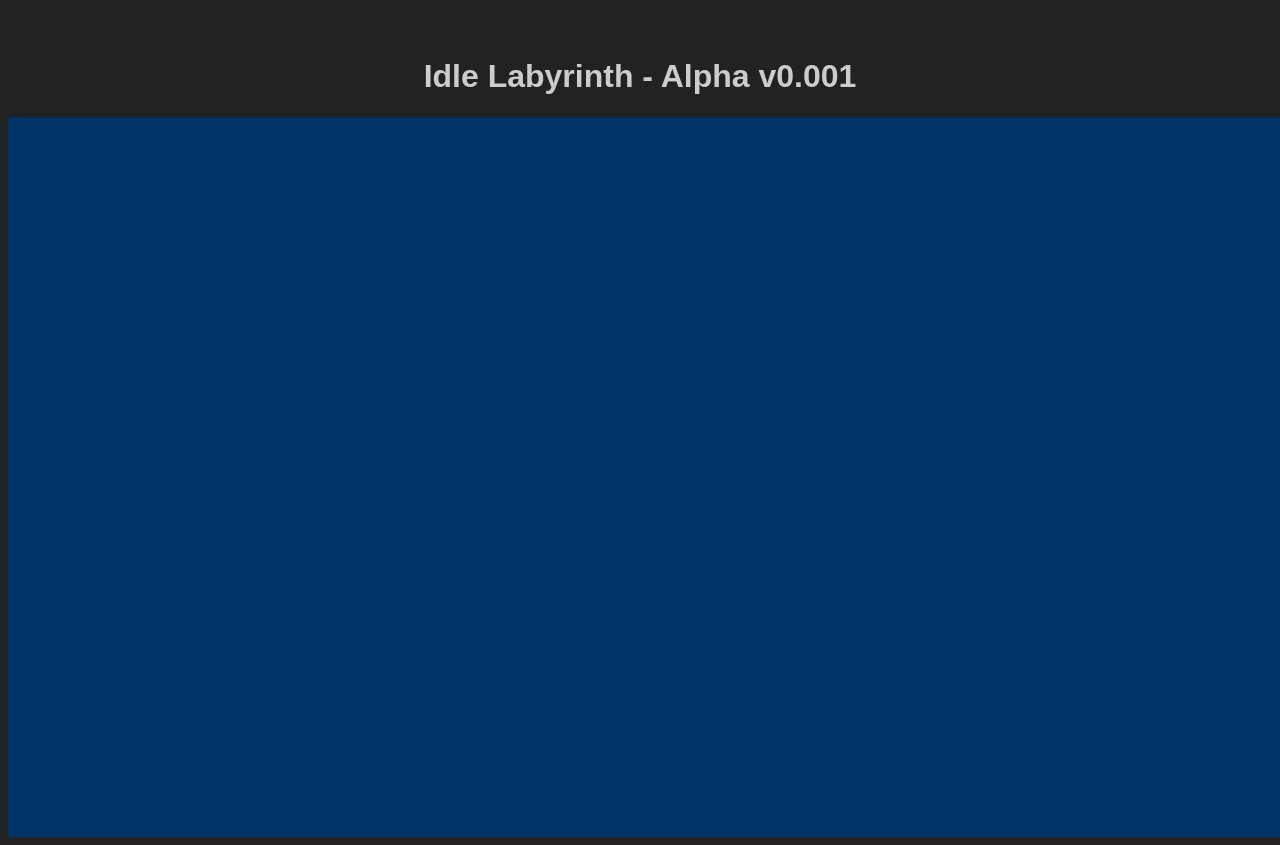
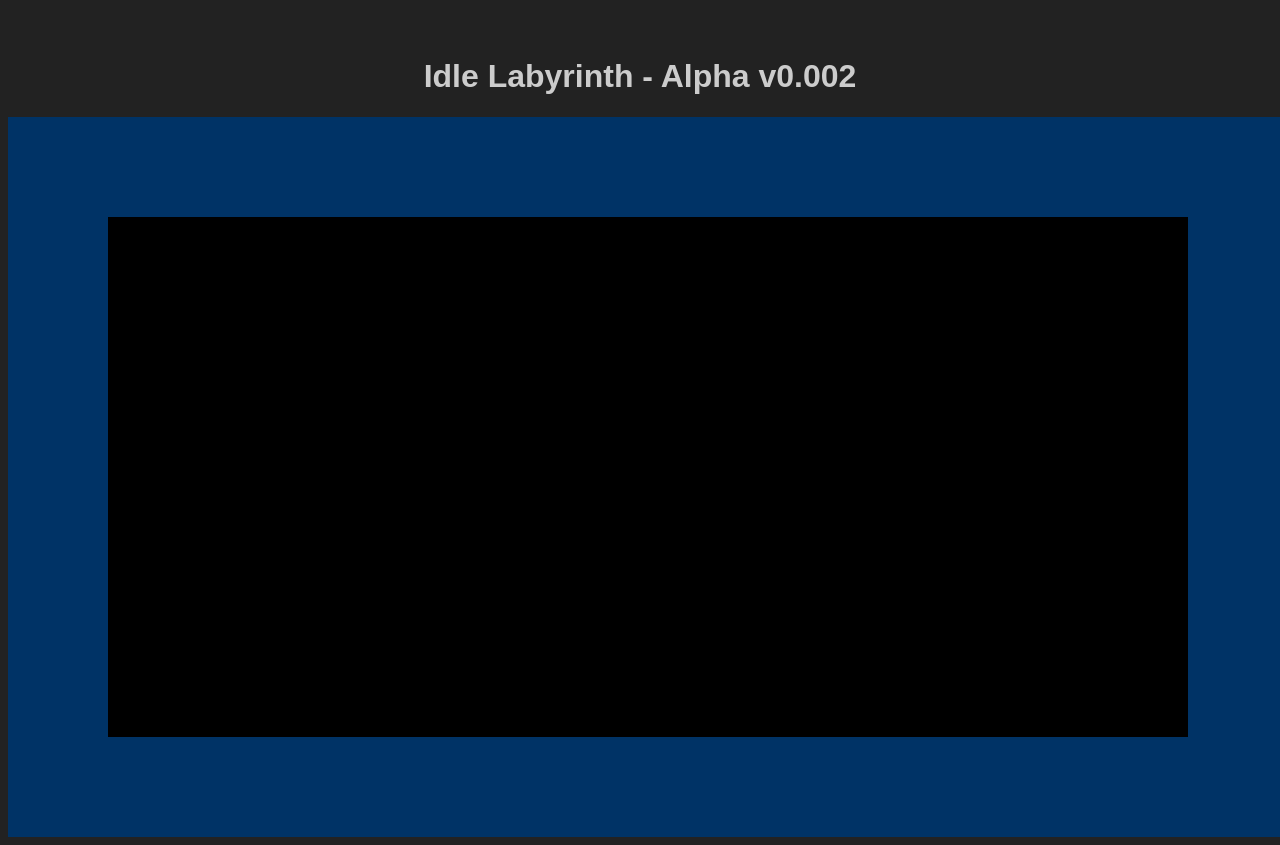
Before and after one commit to MaxKlaxxMiner/Idle-Labyrinth, a plain HTML site: page IdleLabyrinth/index.html in a window 1280 px wide. Drawn offline with Linux system fonts and the light colour scheme.

Commit message:
add canvas

```diff
--- a/IdleLabyrinth/index.html
+++ b/IdleLabyrinth/index.html
@@ -2,13 +2,13 @@
 <html>
 <head>
   <meta http-equiv="Content-Type" content="text/html; charset=utf-8" />
-  <title>Idle Labyrinth v0.001</title>
+  <title>Idle Labyrinth v0.002</title>
   <link href="css/basics.css?v=0.001" rel="stylesheet" />
-  <script src="ts/game.js" type="text/javascript"></script>
+  <script src="ts/game.js?v=0.002" type="text/javascript"></script>
 </head>
 <body>
   <center>
-    <h1><br />Idle Labyrinth - Alpha v0.001</h1>
+    <h1><br />Idle Labyrinth - Alpha v0.002</h1>
     <div id="game"></div>
   </center>
 </body>
--- a/IdleLabyrinth/ts/game.js
+++ b/IdleLabyrinth/ts/game.js
@@ -1,15 +1,24 @@
 /* tslint:disable:one-line max-line-length interface-name comment-format */
 var Game = (function () {
-    function Game() {
-    }
-    Game.test = function (gameDiv) {
+    function Game(gameDiv) {
+        this.gameDiv = gameDiv;
         gameDiv.style.width = "1280px";
         gameDiv.style.height = "720px";
         gameDiv.style.backgroundColor = "#036";
+        var canvas = document.createElement("canvas");
+        canvas.width = 1280;
+        canvas.height = 720;
+        this.ctx = canvas.getContext("2d");
+        gameDiv.appendChild(canvas);
+    }
+    Game.prototype.test = function () {
+        var g = this.ctx;
+        g.fillRect(100, 100, 1280 - 200, 720 - 200);
     };
     return Game;
 })();
 window.onload = function () {
-    var div = document.getElementById("game");
-    Game.test(div);
+    var game = new Game(document.getElementById("game"));
+    game.test();
 };
+//# sourceMappingURL=game.js.map
```
Also changed, not shown: IdleLabyrinth/ts/game.ts (+20 -4 lines).
